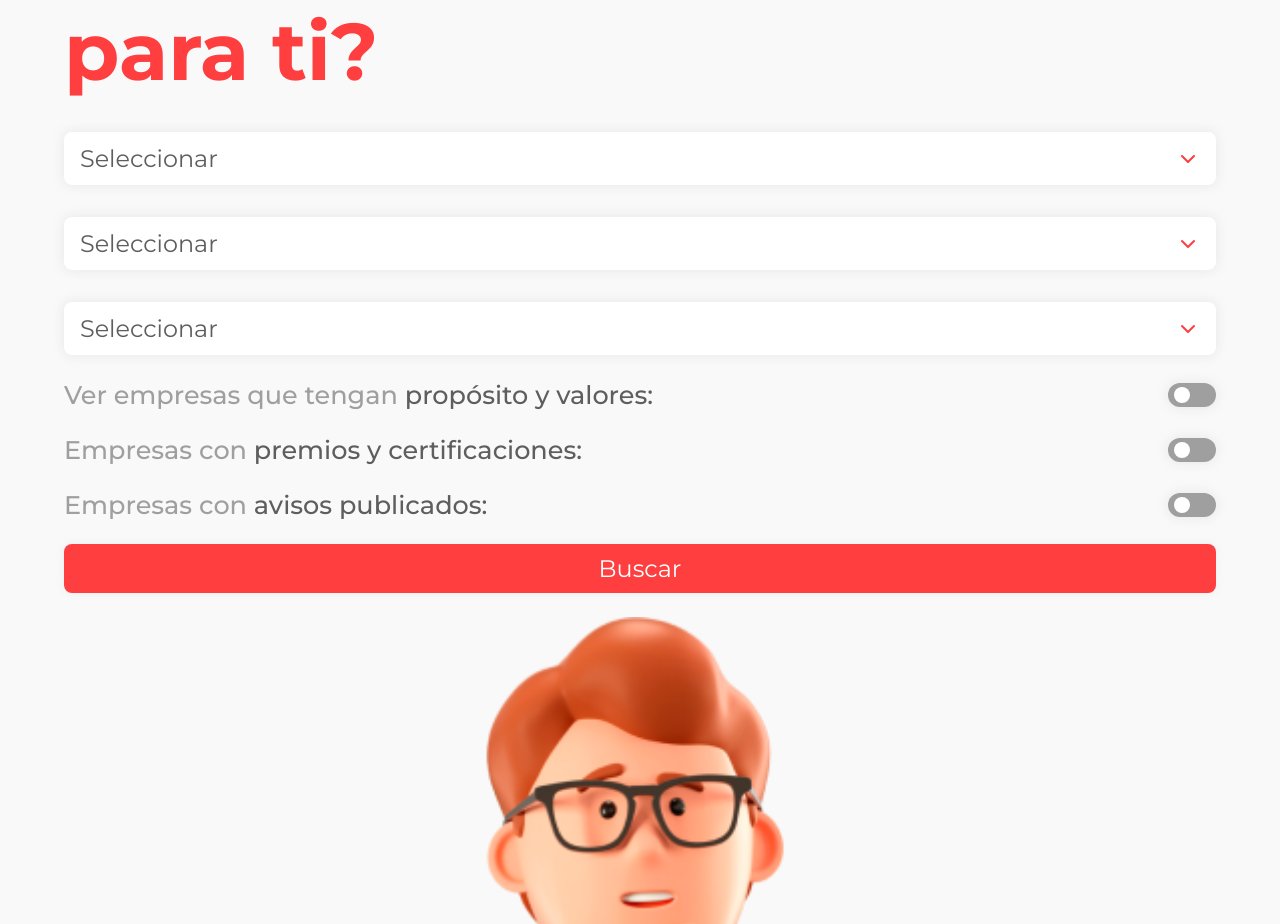
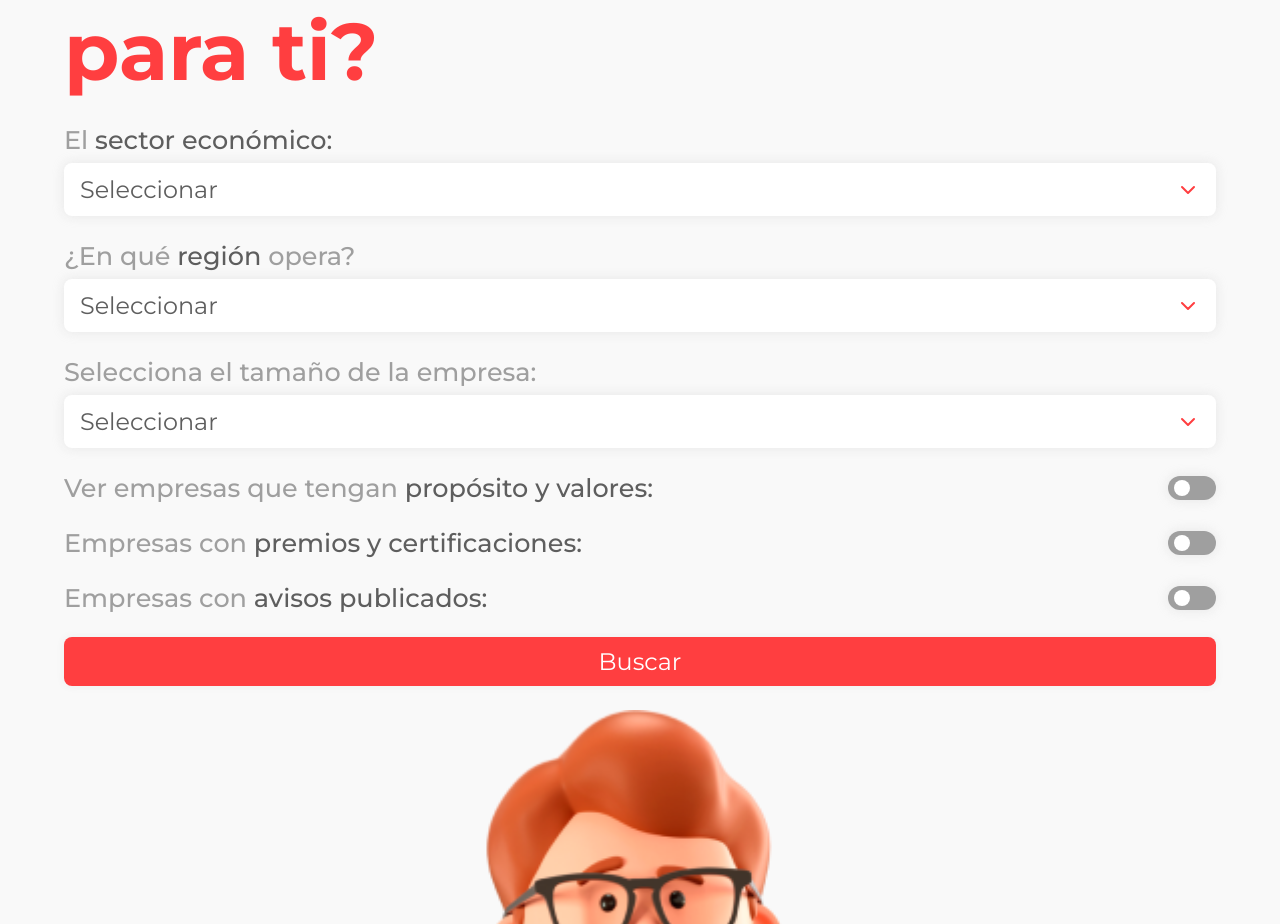
Before and after one commit to frojasCode/work-match-frontend, a React (Vite) app: page / in a window 1280 px wide. Shown: the part 966-1890 px from the top of the page. Built offline with nearby package versions, Linux system fonts and the light colour scheme.

Commit message:
Agregado la funcion de filtrado del select

```diff
--- /dev/null
+++ b/src/components/PaginationRow/PaginationRow.jsx
@@ -0,0 +1,25 @@
+import './PaginationRow.scss';
+export const PaginationRow = ({ totalNumber, callBack }) => {
+	const numberArray = [];
+    // TODO: Queda por hacer 2 cosas:
+    // 1.- Darle los estilos a la parte de abajo del pagination
+    //     Osea, ponerle la foto de la flecha y darle la funcionalidad a la flecha
+    //     para que cuando le des click, la funcion de atras cambie a la pagina numero 2
+    // 2.- La data de search no trae la imagen, No se de donde sale esa informacion, podemos meterle
+    //     una imagen asi como decias de un cuadrado negro, y ya lo cambiamos cuando llegue el nuevo backend.
+
+	if (totalNumber > 0) {
+		for (let i = 0; i < totalNumber; i++) {
+			numberArray.push(i);
+		}
+		return (
+			<div className='pagination-row-container'>
+				<span className='aqui-hay-que-poner-la-flecha'>Flecha</span>
+				{numberArray.map((value) => (
+					<p>{value}</p>
+				))}
+				<span className='aqui-hay-que-poner-la-flecha'>Flecha</span>
+			</div>
+		);
+	}
+};
--- /dev/null
+++ b/src/components/PaginationRow/PaginationRow.scss
@@ -0,0 +1,3 @@
+.pagination-row-container{
+    display: flex;
+}
--- a/src/components/Select/Select.jsx
+++ b/src/components/Select/Select.jsx
@@ -3,10 +3,16 @@ import { IconChevronDown } from '@tabler/icons-react';
 import { size24, colorPrimary } from '../../assets/icons/variablesIcons';
 import { SelectOption } from '../SelectOption/SelectOption';
 
-export function Select({ children, label, labelBold, options }) {
+export function Select({
+	children,
+	label,
+	labelBold,
+	options,
+	labelAfterBold = '',
+	setData
+}) {
 	const [active, setActive] = useState(false);
 	const [defaultValue, setDefaultValue] = useState('Seleccionar');
-
 	const inputRef = useRef(null);
 
 	useEffect(() => {
@@ -28,7 +34,7 @@ export function Select({ children, label, labelBold, options }) {
 	return (
 		<div className='selectContainer'>
 			<div className='selectLabel'>
-				{label} <span>{labelBold}</span>
+				{label} <span>{labelBold}</span> {labelAfterBold}
 			</div>
 			<button
 				className='selectSelected'
@@ -44,7 +50,13 @@ export function Select({ children, label, labelBold, options }) {
 					/>
 				</div>
 			</button>
-			<SelectOption options={options} active={active} setActive={setActive} setDefaultValue={setDefaultValue}/>
+			<SelectOption
+				options={options}
+				active={active}
+				setActive={setActive}
+				setDefaultValue={setDefaultValue}
+				setData={setData}
+			/>
 		</div>
 	);
 }
--- a/src/components/SelectOption/SelectOption.jsx
+++ b/src/components/SelectOption/SelectOption.jsx
@@ -1,7 +1,8 @@
-export const SelectOption = ({ options, active, setActive, setDefaultValue }) => {
+export const SelectOption = ({ options, active, setActive, setDefaultValue, setData }) => {
 	const handleSelectOption = (e) => {
 		setDefaultValue(e.target.textContent);
 		setActive(!active);
+		setData(e.target.textContent);
 	};
 	return (
 		<div className={active ? 'selectOptions active' : 'selectOptions'}>
--- a/src/components/Switch/Switch.jsx
+++ b/src/components/Switch/Switch.jsx
@@ -1,14 +1,15 @@
 import { useState } from 'react';
 
-export function Switch({ children }) {
+export function Switch({ children, setData }) {
 	const [switchActive, setSwitchActive] = useState(false);
 
 	let switchState = switchActive
 		? 'switchToggle-icon active'
 		: 'switchToggle-icon';
 
-	function changeToggleState() {
-		return setSwitchActive(!switchActive);
+	const changeToggleState = () => {
+		setData(!switchActive);
+		setSwitchActive(!switchActive);
 	}
 
 	return (
--- a/src/pages/Home/Home.jsx
+++ b/src/pages/Home/Home.jsx
@@ -1,4 +1,3 @@
-import { NavComponent } from '../../components/Nav/Nav';
 import IllustrationHeader from '../../assets/illustrations/illustration-home-header.png';
 import IllustrationFooter from '../../assets/illustrations/illustration-home-footer.png';
 import { Polygon } from '../../assets/icons/Polygon';
@@ -10,12 +9,45 @@ import { Select } from '../../components/Select/Select';
 import { Switch } from '../../components/Switch/Switch';
 import { useNavigate } from 'react-router-dom';
 
+import { sectores_economicos } from './data/sectores_economicos';
+import { regiones } from './data/regiones';
+import { useState } from 'react';
+
 export function Home() {
 	const navigate = useNavigate();
 
+	const [sectorEconomico, setSectorEconomico] = useState('');
+	const [region, setRegion] = useState('');
+	const [sizeBusiness, setSizeBusiness] = useState(0);
+	const [propositoSwitch, setPropositoSwitch] = useState(false);
+	const [premiosCertificacionesSwitch, setPremiosCertificacionesSwitch] =
+		useState(false);
+	const [avisoPublicadosSwitch, setAvisosPublicadosSwitch] = useState(false);
+
 	const handleClick = () => {
-		navigate("search")
-	}
+		const queryArray = [];
+
+		!!sectorEconomico.length
+			? queryArray.push(`sectorEconomico=${sectorEconomico}`)
+			: '';
+		!!region.length ? queryArray.push(`region=${region}`) : '';
+		!!sizeBusiness.length ? queryArray.push(`tamaño=${sizeBusiness}`) : '';
+		propositoSwitch ? queryArray.push(`proposito=${true}`) : '';
+		premiosCertificacionesSwitch ? queryArray.push(`premios=${true}`) : '';
+		avisoPublicadosSwitch ? queryArray.push(`avisos=${true}`) : '';
+
+		let queryString = '';
+
+		if (!!queryArray.length) {
+			queryString = '?' + queryArray.join('&');
+		}
+
+		const navigateUrl = !!queryString.length
+			? `search${queryString}`
+			: 'search';
+
+		navigate(navigateUrl);
+	};
 	return (
 		<>
 			<section className='home'>
@@ -49,26 +81,38 @@ export function Home() {
 							<h1>¿Qué es lo más importante para ti?</h1>
 						</div>
 						<div className='homeMain-inputs'>
-							<Select options={["Sector1","Sector2", "Sector3"]}>
-								El <span>sector económico:</span>
-							</Select>
-							<Select options={["Sector1","Sector2", "Sector3"]}>
-								¿En <span>región</span> opera?
-							</Select>
-							<Select options={["Sector1","Sector2", "Sector3"]}>
-								Selecciona el <span>tamaño de la empresa:</span>
-							</Select>
-							<Switch>
+							<Select
+								options={sectores_economicos}
+								label='El'
+								labelBold='sector económico:'
+								setData={setSectorEconomico}
+							/>
+							<Select
+								options={regiones}
+								label='¿En qué'
+								labelBold='región'
+								labelAfterBold='opera?'
+								setData={setRegion}
+							/>
+							<Select
+								options={['Sector1', 'Sector2', 'Sector3']}
+								label='Selecciona el'
+								labelAfterBold='tamaño de la empresa:'
+								setData={setSizeBusiness}
+							/>
+							<Switch setData={setPropositoSwitch}>
 								Ver empresas que tengan <span>propósito y valores:</span>
 							</Switch>
-							<Switch>
+							<Switch setData={setPremiosCertificacionesSwitch}>
 								Empresas con <span>premios y certificaciones:</span>
 							</Switch>
-							<Switch>
+							<Switch setData={setAvisosPublicadosSwitch}>
 								Empresas con <span>avisos publicados:</span>
 							</Switch>
 
-							<button className='btn-primary' onClick={handleClick}>Buscar</button>
+							<button className='btn-primary' onClick={handleClick}>
+								Buscar
+							</button>
 						</div>
 					</div>
 					<div className='homeMain-illustration'>
--- /dev/null
+++ b/src/pages/Home/data/regiones.js
@@ -0,0 +1,27 @@
+export const regiones = [
+	'Amazonas',
+	'Ancash',
+	'Apurimac',
+	'Arequipa',
+	'Ayacucho',
+	'Cajamarca',
+	'Callao',
+	'Cusco',
+	'Huancavelica',
+	'Huanuco',
+	'Ica',
+	'Junín',
+	'La Libertad',
+	'Lambayeque',
+	'Lima',
+	'Loreto',
+	'Madre de Dios',
+	'Moquegua',
+	'Pasco',
+	'Piura',
+	'Puno',
+	'San Martín',
+	'Tacna',
+	'Tumbes',
+	'Ucayali',
+];
--- /dev/null
+++ b/src/pages/Home/data/sectores_economicos.js
@@ -0,0 +1,33 @@
+export const sectores_economicos = [
+	'Bienes de Consumo',
+	'Telecomunicaciones',
+	'Bienes de consumo',
+	'Automotriz/Autopartes',
+	'Cemento',
+	'Electrónica',
+	'Celulosa/Papel',
+	'Siderurgía/Metalurgia',
+	'Servicios generales',
+	'Retail',
+	'Servicios FInancieros',
+	'Petroquímica',
+	'Textil/Calzado',
+	'Medios',
+	'Servicios de salud',
+	'Aerotransporte',
+	'Servicios financieros',
+	'Energía eléctrica',
+	'Educación',
+	'Ind. manufacturera',
+	'Pesca',
+	'Agroindustria',
+	'Multisector',
+	'Petróleo/Gas',
+	'Minería',
+	'Transporte/Logística',
+	'Alimentos',
+	'Máquinas/Equipos',
+	'Bebidas/Licores',
+	'Química/Farmacéutica',
+	'Construcción/Ingeniería',
+];
--- a/src/services/Business/GetBusinessCardList.js
+++ b/src/services/Business/GetBusinessCardList.js
@@ -1,7 +1,7 @@
 import { GetMethod } from '../Axios/AxiosService';
 
-export const getBusinessCardList = async () => {
+export const getBusinessCardList = async (offset, limit) => {
 	const apiPath =
-		'empresas?sort%5B0%5D=ruc&fields%5B0%5D=ruc&fields%5B1%5D=nombre&fields%5B2%5D=sector_economico&fields%5B3%5D=trabajadores&populate%5Blogo%5D%5Bfields%5D%5B0%5D=url&pagination%5BpageSize%5D=10&populate%5Bvalores%5D=*&populate%5Bpremios%5D=*&populate%5Bcertificaciones%5D=*';
+		`empresasCards?offset=${offset}&limit=${limit}`;
     return GetMethod(apiPath);
 };
```
Also changed, not shown: src/pages/Search/Search.jsx (+46 -9 lines).
